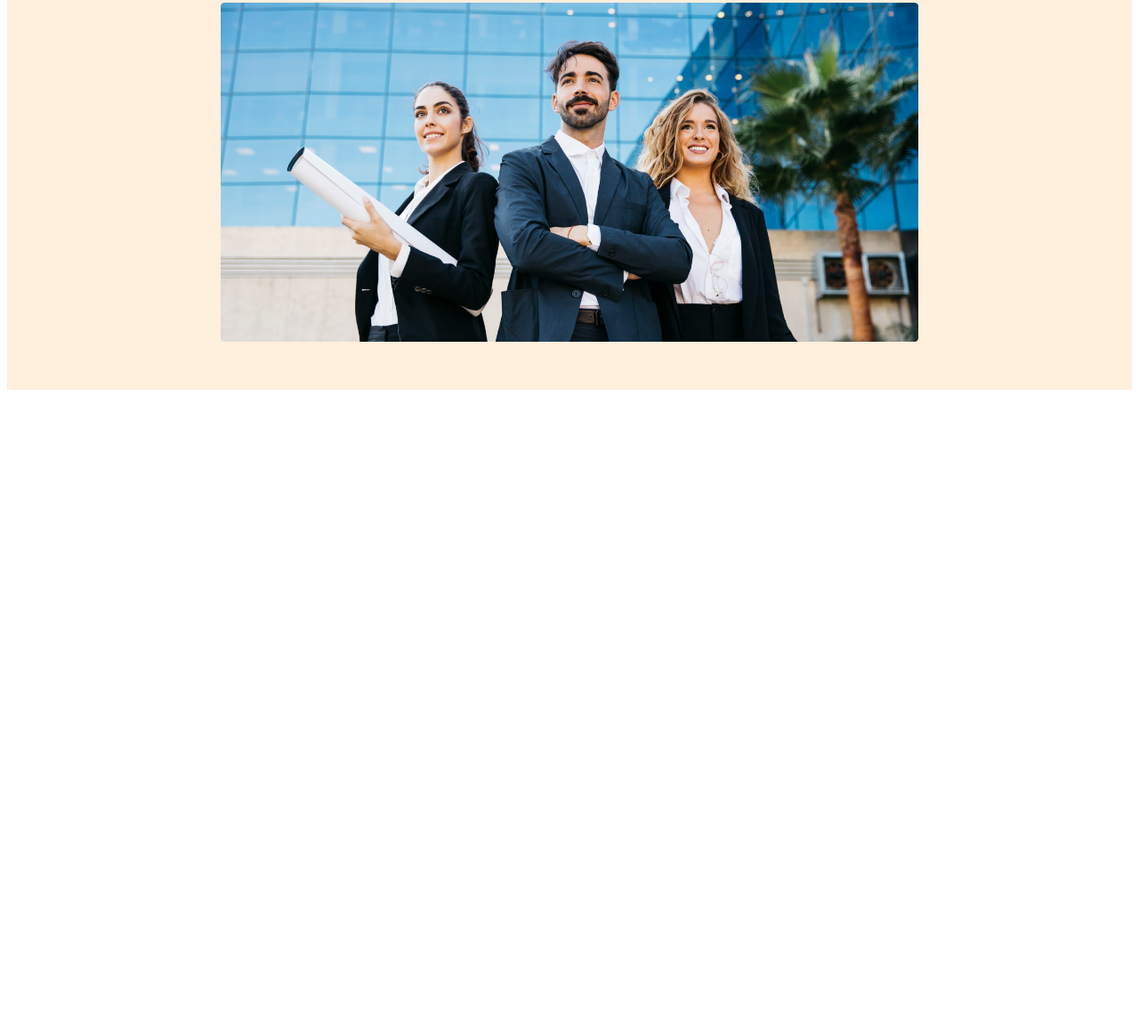
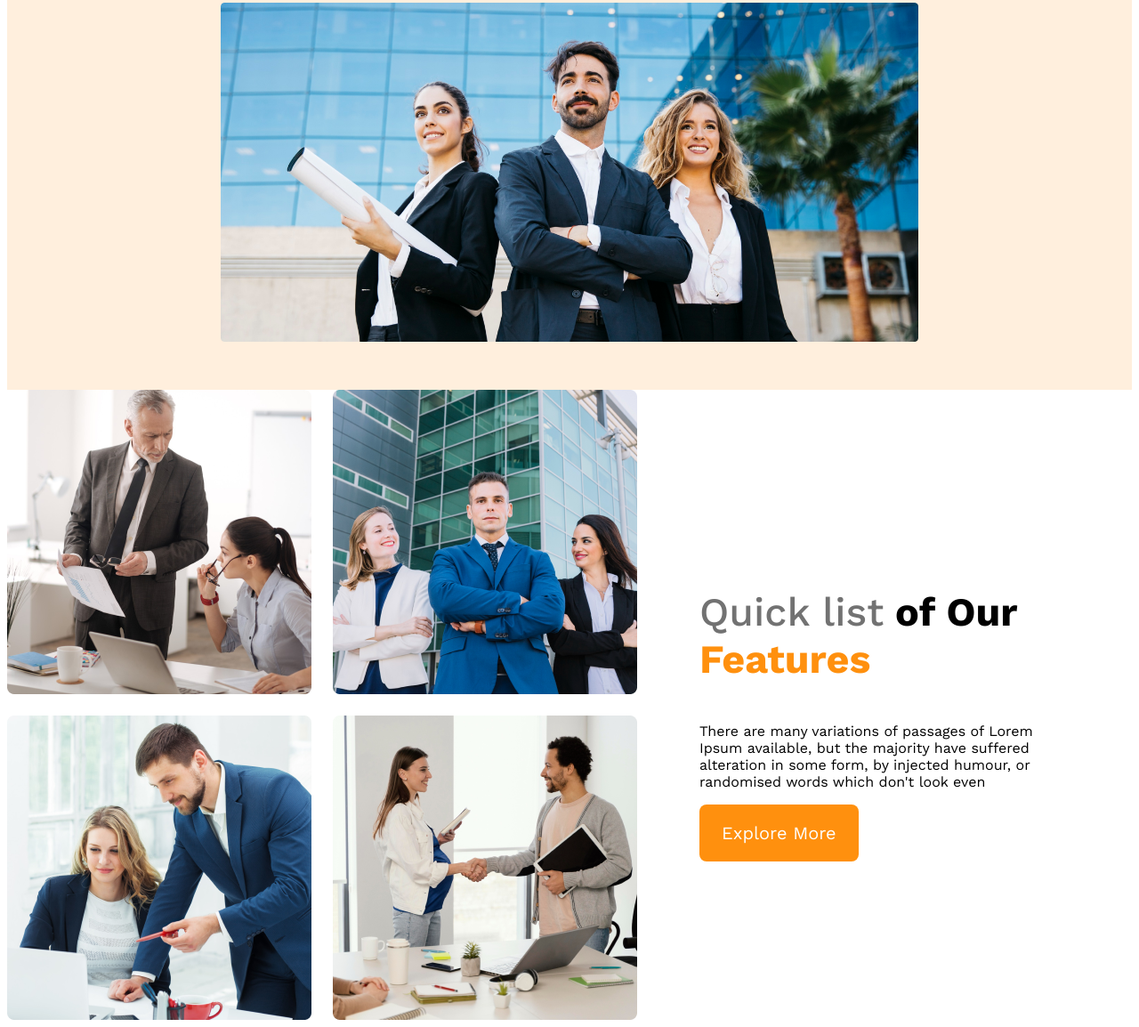
Before and after one commit to atikur-hasan-ovi/g3-architect-website, a plain HTML site: page index.html in a window 1280 px wide. Shown: the part 573-1727 px from the top of the page at 89% size. Before the commit the page ends 1019 px from the top, so only its background shows below. Drawn offline with nearby package versions, Linux system fonts and the light colour scheme.

Commit message:
complete main section

```diff
--- a/index.html
+++ b/index.html
@@ -7,6 +7,7 @@
     <link rel="stylesheet" href="style.css">
 </head>
 <body>
+    <!-- header start -->
     <header>
 <nav>
     <h3 class="nav-title">G3 Architects</h3>
@@ -29,7 +30,23 @@
     </div>
 </div>
     </header>
+    <!-- header end -->
     <main>
+        <!-- teams section start -->
+        <section class="teams-container">
+            <div class="teams-img-container">
+<img src="images/team1.png" alt="">
+<img src="images/team2.png" alt="">
+<img src="images/team3.png" alt="">
+<img src="images/team4.png" alt="">
+            </div>
+            <div class="teams-content">
+                <h3 class="teams-title"><span class="quick-list">Quick list</span> <span>of Our</span> <span class="text-features">Features</span></h3>
+                <p class="teams-description">There are many variations of passages of Lorem Ipsum available, but the majority have suffered alteration in some form, by injected humour, or randomised words which don't look even</p>
+                <button class="btn-primary">Explore More</button>
+
+            </div>
+        </section>
 
     </main>
     <footer>
--- a/style.css
+++ b/style.css
@@ -87,3 +87,33 @@ nav li a{
     flex-direction: column;
   }
 }
+/* main styles */
+main{
+  max-width: 1440px;
+  margin:0 auto ;
+}
+/* Teams styles */
+.teams-container{
+  display: flex;
+  align-items: center;
+}
+.teams-img-container{
+  display: grid;
+  grid-template-columns: repeat(2, 1fr);
+  gap: 1.5rem;
+}
+.teams-content{
+  padding-right: 70px;
+  padding-left: 70px;
+}
+.teams-title{
+  font-size: 2.8rem;
+}
+.teams-title .quick-list{
+  color: #727272;
+  font-weight: 500;
+}
+.teams-title .text-features{
+  color: #FF900E;
+  font-weight: 700;
+}
```
